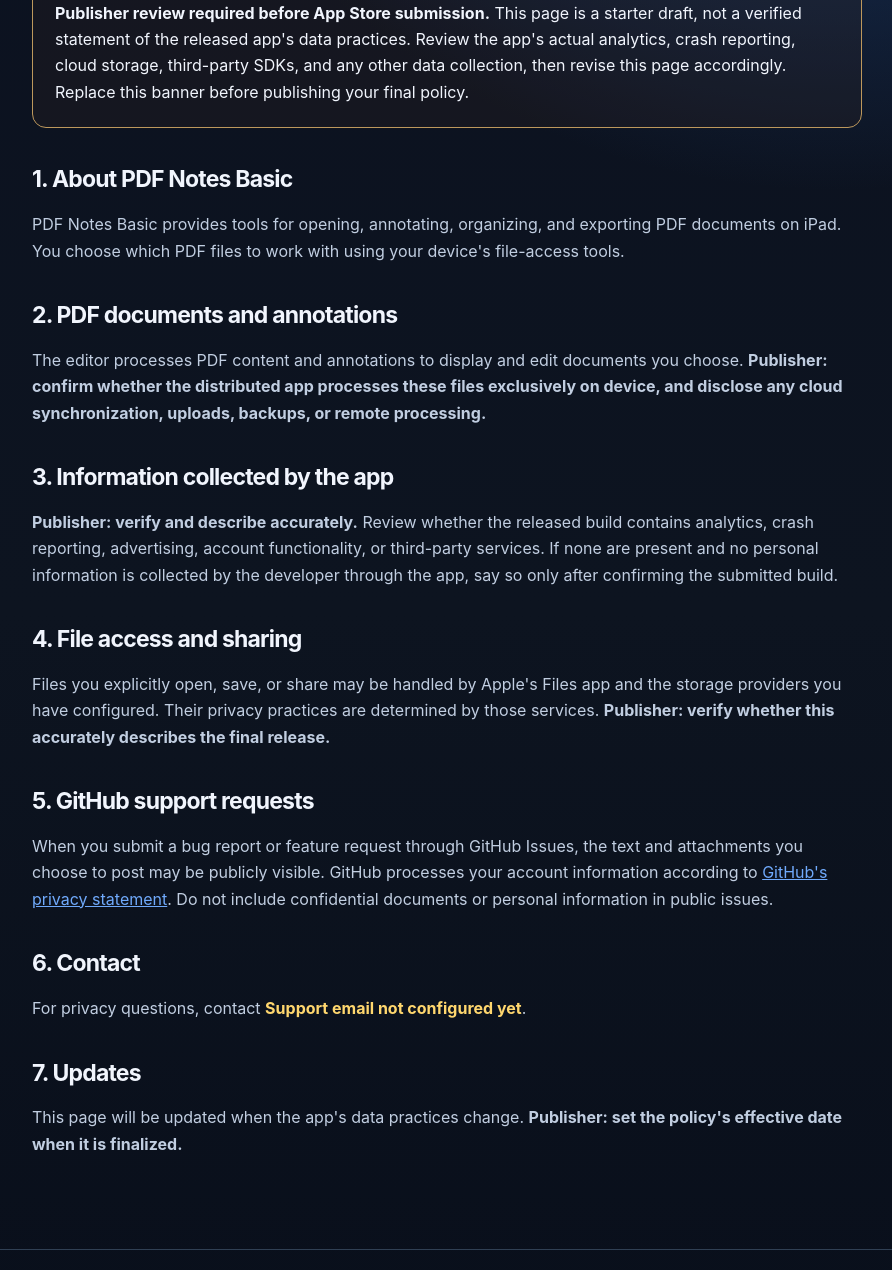
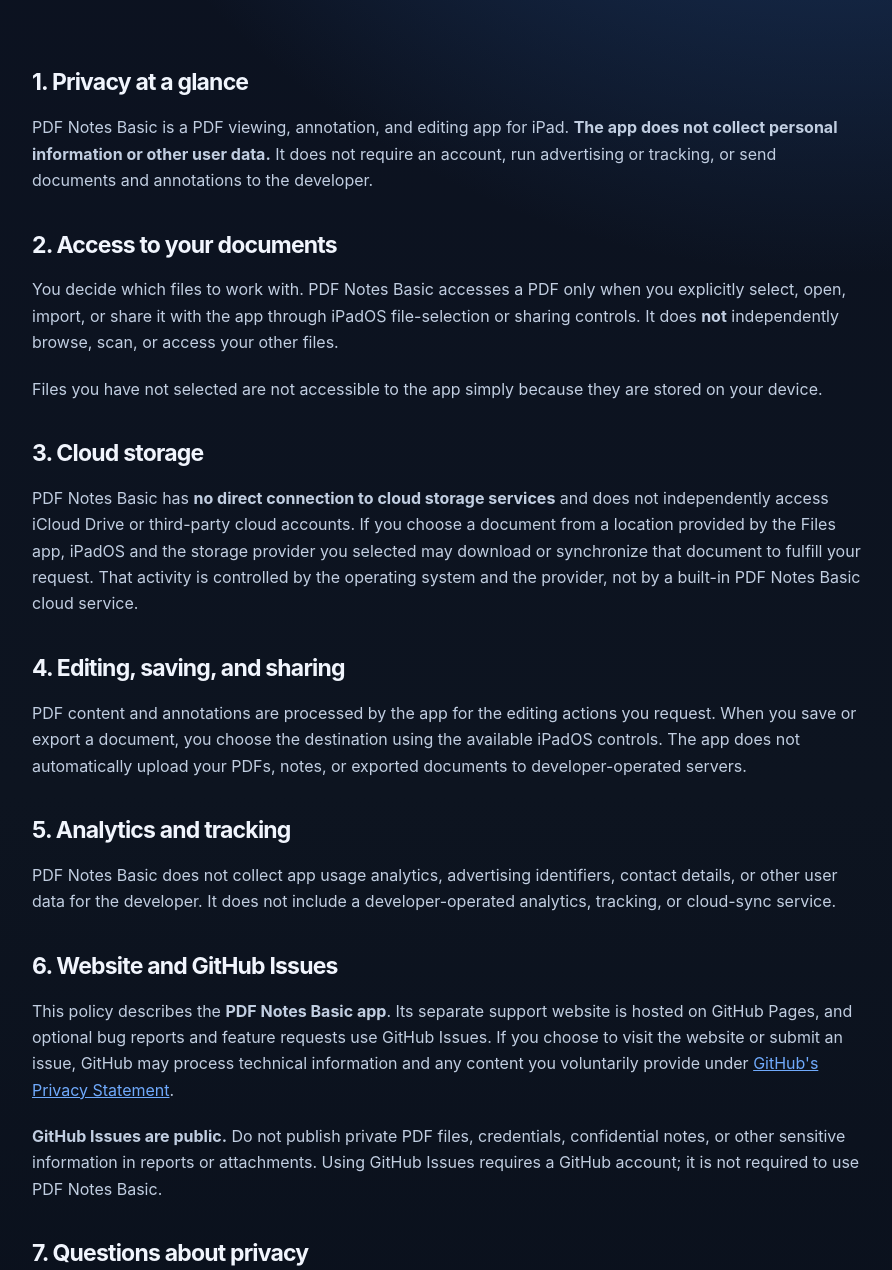
Before and after one commit to sheroytata/PDFNotesBasic, a plain HTML site: page privacy.html in a window 1280 px wide. Shown: the part 394-1664 px from the top of the page, without its empty margins (58-950 px from the left). Drawn offline with Linux system fonts and the light colour scheme.

Commit message:
Add files via upload

```diff
--- a/privacy.html
+++ b/privacy.html
@@ -1,17 +1,33 @@
-<!doctype html><html lang="en"><head>
-<meta charset="utf-8"><meta name="viewport" content="width=device-width,initial-scale=1">
-<title>Privacy Policy — PDF Notes Basic</title><meta name="description" content="Privacy information for PDF Notes Basic and its public support website."><link rel="icon" href="assets/icon-180.png" type="image/png"><link rel="stylesheet" href="styles.css">
+<!doctype html>
+
+<html lang="en"><head>
+<meta charset="utf-8"/><meta content="width=device-width,initial-scale=1" name="viewport"/>
+<title>Privacy Policy — PDF Notes Basic</title><meta content="Privacy policy for PDF Notes Basic. The app does not collect user data and only accesses documents you choose to open." name="description"/><link href="assets/icon-180.png" rel="icon" type="image/png"/><link href="styles.css" rel="stylesheet"/>
 </head><body>
-<header class="site-header"><div class="wrapper header-inner"><a class="brand" href="index.html"><img src="assets/icon-180.png" alt="PDF Notes Basic icon">PDF Notes Basic</a><nav class="nav" aria-label="Main navigation"><a href="index.html">Home</a><a href="support.html">Support</a><a href="privacy.html" aria-current="page">Privacy</a><a data-github-link="/issues" href="#">Issues</a></nav></div></header>
-<main class="wrapper"><section class="inner-hero"><span class="eyebrow">Your information</span><h1>Privacy Policy</h1><p class="lead">Information about PDFs, app data, and public support requests.</p></section>
-<div class="policy"><div class="privacy-risk"><strong>Publisher review required before App Store submission.</strong> This page is a starter draft, not a verified statement of the released app's data practices. Review the app's actual analytics, crash reporting, cloud storage, third-party SDKs, and any other data collection, then revise this page accordingly. Replace this banner before publishing your final policy.</div>
-<h2>1. About PDF Notes Basic</h2><p>PDF Notes Basic provides tools for opening, annotating, organizing, and exporting PDF documents on iPad. You choose which PDF files to work with using your device's file-access tools.</p>
-<h2>2. PDF documents and annotations</h2><p>The editor processes PDF content and annotations to display and edit documents you choose. <strong>Publisher: confirm whether the distributed app processes these files exclusively on device, and disclose any cloud synchronization, uploads, backups, or remote processing.</strong></p>
-<h2>3. Information collected by the app</h2><p><strong>Publisher: verify and describe accurately.</strong> Review whether the released build contains analytics, crash reporting, advertising, account functionality, or third-party services. If none are present and no personal information is collected by the developer through the app, say so only after confirming the submitted build.</p>
-<h2>4. File access and sharing</h2><p>Files you explicitly open, save, or share may be handled by Apple's Files app and the storage providers you have configured. Their privacy practices are determined by those services. <strong>Publisher: verify whether this accurately describes the final release.</strong></p>
-<h2>5. GitHub support requests</h2><p>When you submit a bug report or feature request through GitHub Issues, the text and attachments you choose to post may be publicly visible. GitHub processes your account information according to <a href="https://docs.github.com/en/site-policy/privacy-policies/github-general-privacy-statement" target="_blank" rel="noopener noreferrer">GitHub's privacy statement</a>. Do not include confidential documents or personal information in public issues.</p>
-<h2>6. Contact</h2><p>For privacy questions, contact <a data-support-email href="#">Support email not configured yet</a>.</p>
-<h2>7. Updates</h2><p>This page will be updated when the app's data practices change. <strong>Publisher: set the policy's effective date when it is finalized.</strong></p>
+<header class="site-header"><div class="wrapper header-inner"><a class="brand" href="index.html"><img alt="PDF Notes Basic icon" src="assets/icon-180.png"/>PDF Notes Basic</a><nav aria-label="Main navigation" class="nav"><a href="index.html">Home</a><a href="support.html">Support</a><a aria-current="page" href="privacy.html">Privacy</a><a data-github-link="/issues" href="#">Issues</a></nav></div></header>
+<main class="wrapper"><section class="inner-hero"><span class="eyebrow">Your documents stay yours</span>
+<h1>Privacy Policy</h1>
+<p class="lead">PDF Notes Basic does not collect user data. The app accesses PDF files only when you choose to open or import them.</p>
+<p class="small muted">Last updated: 29 October 2026</p></section>
+<div class="policy">
+<h2>1. Privacy at a glance</h2>
+<p>PDF Notes Basic is a PDF viewing, annotation, and editing app for iPad. <strong>The app does not collect personal information or other user data.</strong> It does not require an account, run advertising or tracking, or send documents and annotations to the developer.</p>
+<h2>2. Access to your documents</h2>
+<p>You decide which files to work with. PDF Notes Basic accesses a PDF only when you explicitly select, open, import, or share it with the app through iPadOS file-selection or sharing controls. It does <strong>not</strong> independently browse, scan, or access your other files.</p>
+<p>Files you have not selected are not accessible to the app simply because they are stored on your device.</p>
+<h2>3. Cloud storage</h2>
+<p>PDF Notes Basic has <strong>no direct connection to cloud storage services</strong> and does not independently access iCloud Drive or third-party cloud accounts. If you choose a document from a location provided by the Files app, iPadOS and the storage provider you selected may download or synchronize that document to fulfill your request. That activity is controlled by the operating system and the provider, not by a built-in PDF Notes Basic cloud service.</p>
+<h2>4. Editing, saving, and sharing</h2>
+<p>PDF content and annotations are processed by the app for the editing actions you request. When you save or export a document, you choose the destination using the available iPadOS controls. The app does not automatically upload your PDFs, notes, or exported documents to developer-operated servers.</p>
+<h2>5. Analytics and tracking</h2>
+<p>PDF Notes Basic does not collect app usage analytics, advertising identifiers, contact details, or other user data for the developer. It does not include a developer-operated analytics, tracking, or cloud-sync service.</p>
+<h2>6. Website and GitHub Issues</h2>
+<p>This policy describes the <strong>PDF Notes Basic app</strong>. Its separate support website is hosted on GitHub Pages, and optional bug reports and feature requests use GitHub Issues. If you choose to visit the website or submit an issue, GitHub may process technical information and any content you voluntarily provide under <a href="https://docs.github.com/en/site-policy/privacy-policies/github-general-privacy-statement" rel="noopener noreferrer" target="_blank">GitHub's Privacy Statement</a>.</p>
+<p><strong>GitHub Issues are public.</strong> Do not publish private PDF files, credentials, confidential notes, or other sensitive information in reports or attachments. Using GitHub Issues requires a GitHub account; it is not required to use PDF Notes Basic.</p>
+<h2>7. Questions about privacy</h2>
+<p>For questions about this policy, use the <a href="https://github.com/sheroytata/PDFNotesBasic/issues/new/choose">GitHub issue forms</a>. Posts made there are public. No email address is required or displayed on this website.</p>
+<h2>8. Changes to this policy</h2>
+<p>If PDF Notes Basic's data practices change, this page will be updated and the last-updated date will be revised.</p>
 </div></main>
-<footer class="footer"><div class="wrapper footer-inner"><span>© <span data-year>2026</span> PDF Notes Basic</span><div class="footer-links"><a href="index.html">Home</a><a href="support.html">Support</a><a data-github-link="/issues" href="#">GitHub Issues</a></div></div></footer>
+<footer class="footer"><div class="wrapper footer-inner"><span>© <span data-year="">2026</span> PDF Notes Basic</span><div class="footer-links"><a href="index.html">Home</a><a href="support.html">Support</a><a data-github-link="/issues" href="#">GitHub Issues</a></div></div></footer>
 <script src="site-config.js"></script><script src="site.js"></script></body></html>
--- a/site-config.js
+++ b/site-config.js
@@ -1,8 +1,7 @@
-// PDF Notes Basic — edit these values before publishing.
-// GitHub username set to sheroytata; update supportEmail before going live.
+// PDF Notes Basic public website configuration.
+// Support is provided through public GitHub Issues; no email is published.
 window.PDF_NOTES_CONFIG = {
-  githubUsername: "sheroytata", // Your GitHub account; used for the support and issue links.
+  githubUsername: "sheroytata",
   repository: "PDFNotesBasic",
-  supportEmail: "",  // REQUIRED before using the Support URL in App Store Connect.
-  appStoreURL: ""    // Optional: paste your App Store listing URL once the app is live.
+  appStoreURL: "" // Optional: add the App Store URL after release.
 };
--- a/site.js
+++ b/site.js
@@ -6,7 +6,6 @@
   const owner = (config.githubUsername || derivedOwner).trim();
   const repo = (config.repository || 'PDFNotesBasic').trim();
   const repoUrl = owner ? `https://github.com/${encodeURIComponent(owner)}/${encodeURIComponent(repo)}` : '';
-  const email = (config.supportEmail || '').trim();
   const appStore = (config.appStoreURL || '').trim();
 
   document.querySelectorAll('[data-github-link]').forEach(function (link) {
@@ -20,16 +19,6 @@
       link.classList.add('disabled-link');
     }
   });
-  document.querySelectorAll('[data-support-email]').forEach(function (element) {
-    if (email && /.+@.+\..+/.test(email)) {
-      element.textContent = email;
-      if (element.tagName === 'A') element.setAttribute('href', 'mailto:' + email);
-    } else {
-      element.textContent = 'Support email not configured yet';
-      if (element.tagName === 'A') element.removeAttribute('href');
-      element.classList.add('needs-setup');
-    }
-  });
   document.querySelectorAll('[data-appstore-link]').forEach(function (element) {
     if (appStore && /^https:\/\//i.test(appStore)) {
       element.setAttribute('href', appStore);
```
Also changed, not shown: support.html (+11 -7 lines), 1 other file.
